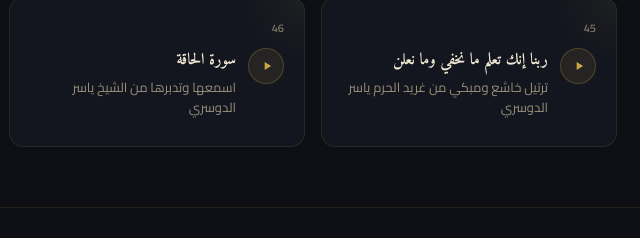
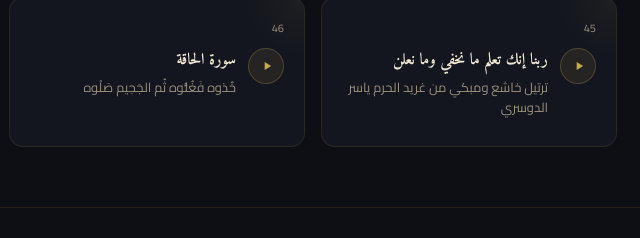
Before and after one commit to gemy615/quality-app, a plain HTML site: page index.html in a window 1280 px wide. Shown: the part 3084-3322 px from the top of the page, 639-1279 px from the left. Drawn offline with Linux system fonts and the light colour scheme; a web font is replaced by a local one.

Commit message:
Update index.html

```diff
--- a/index.html
+++ b/index.html
@@ -396,7 +396,7 @@ const sheikhData = [
       { id: 'kT7C6BLs0FM', title: 'يا قومنا أجيبوا داعي الله', desc: 'قراءه مبكية ومؤثره استمع وتدبر في الايات' },
       { id: 'zQTYXCPmYKk', title: 'وقضى ربك ألا تعبدوا إلا إياه وبالوالدين إحسانا', desc: 'تلاوة بالأداء الخاشع الحزين' },
       { id: 'F-8nrxMIyYI', title: 'ربنا إنك تعلم ما نخفي وما نعلن', desc: 'ترتيل خاشع ومبكي من غريد الحرم ياسر الدوسري' },
-      { id: 'UtU7x4pV5kc', title: 'سورة الحاقة', desc: ' اسمعها وتدبرها من الشيخ ياسر الدوسري' },
+      { id: 'VcLQx2VfQCg', title: 'سورة الحاقة', desc: 'خُذوه فَغُلُّوه ثُم الجَحِيم صَلْوه' },
     ]
   },
 
```
